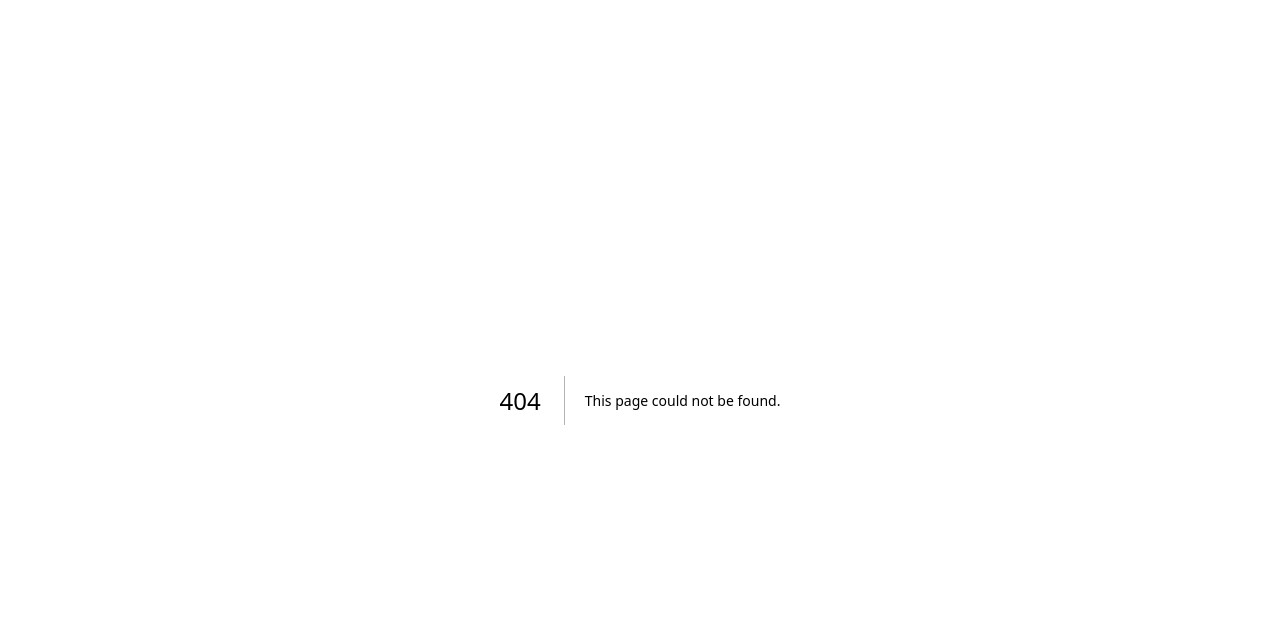
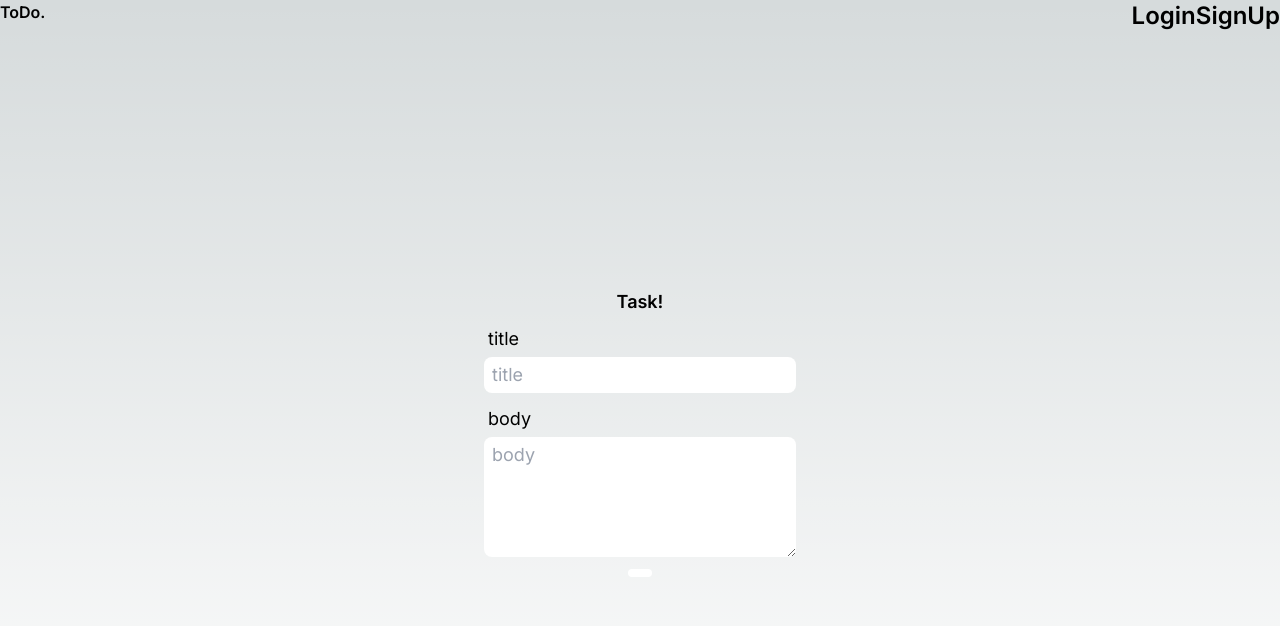
Before and after one commit to yashdarbar/PlanPal, a Next.js app: page /addTask in a window 1280 px wide. Before the commit this address had no page. Shown: the top 626 px of the page. Built offline with nearby package versions, Linux system fonts and the light colour scheme.

Commit message:
error is resolved and done with the UI of add task

```diff
--- /dev/null
+++ b/Components/navbar.jsx
@@ -0,0 +1,25 @@
+import Link from "next/link";
+
+const Navbar = () => {
+    return (
+        <div className="min-h-full w-full">
+            <div>
+                <nav className="flex justify-between mx-4 my-2 font-semibold">
+                    <div className="text-3xl ml-10 my-3">
+                        <Link href={"/"}>ToDo.</Link>
+                    </div>
+                    <div className="flex my-3 mx-8 text-2xl">
+                        <div className="mx-3">
+                            <Link href={"/login"}>Login</Link>
+                        </div>
+                        <div className="mx-3">
+                            <Link href={"/signup"}>SignUp</Link>
+                        </div>
+                    </div>
+                </nav>
+            </div>
+        </div>
+    );
+}
+
+export default Navbar;
--- /dev/null
+++ b/app/addTask/page.jsx
@@ -0,0 +1,50 @@
+import React from "react";
+
+const addTask = () => {
+    return (
+        <div>
+            <div className="flex flex-col justify-center items-center min-h-screen text-lg ">
+                <h1 className="font-semibold">Task!</h1>
+                <hr />
+                <div className="flex flex-col w-1/4">
+                    <label htmlFor="title" className="pl-2 mt-2">
+                        title
+                    </label>
+                    <input
+                        className="rounded-lg p-1 pl-2 m-1"
+                        type="title"
+                        name="title"
+                        placeholder="title"
+                        // value={user.title}
+                        // onChange={(e) => {
+                        //     setUser({ ...user, title: e.target.value });
+                        // }}
+                    />
+                    <label htmlFor="body" className="pl-2 mt-2">
+                        body
+                    </label>
+                    <textarea
+                        rows={4}
+                        className="rounded-lg p-1 pl-2 m-1"
+                        type="body"
+                        name="body"
+                        placeholder="body"
+                        // value={user.body}
+                        // onChange={(e) => {
+                        //     setUser({ ...user, body: e.target.value });
+                        // }}
+                    />
+                </div>
+                <button
+                    type="submit"
+                    // onClick={onLogin}
+                    className="mt-2 px-3 py-1 bg-white rounded-lg text-black font-semibold"
+                >
+                    {/* {disabled ? "No Login" : "Login"} */}
+                </button>
+            </div>
+        </div>
+    );
+};
+
+export default addTask;
--- a/app/layout.tsx
+++ b/app/layout.tsx
@@ -1,6 +1,7 @@
 import type { Metadata } from "next";
 import { Inter } from "next/font/google";
 import "./globals.css";
+import Navbar from "@/Components/navbar";
 
 const inter = Inter({ subsets: ["latin"] });
 
@@ -16,7 +17,10 @@ export default function RootLayout({
 }>) {
     return (
         <html lang="en">
-      <body className={inter.className}>{children}</body>
+            <body className={inter.className}>
+                <Navbar />
+                <div>{children}</div>
+            </body>
         </html>
     );
 }
--- a/app/page.tsx
+++ b/app/page.tsx
@@ -1,113 +1,124 @@
 import Image from "next/image";
+import Home from "@/Components/Home"
 
-export default function Home() {
-  return (
-    <main className="flex min-h-screen flex-col items-center justify-between p-24">
-      <div className="z-10 max-w-5xl w-full items-center justify-between font-mono text-sm lg:flex">
-        <p className="fixed left-0 top-0 flex w-full justify-center border-b border-gray-300 bg-gradient-to-b from-zinc-200 pb-6 pt-8 backdrop-blur-2xl dark:border-neutral-800 dark:bg-zinc-800/30 dark:from-inherit lg:static lg:w-auto  lg:rounded-xl lg:border lg:bg-gray-200 lg:p-4 lg:dark:bg-zinc-800/30">
-          Get started by editing&nbsp;
-          <code className="font-mono font-bold">app/page.tsx</code>
-        </p>
-        <div className="fixed bottom-0 left-0 flex h-48 w-full items-end justify-center bg-gradient-to-t from-white via-white dark:from-black dark:via-black lg:static lg:h-auto lg:w-auto lg:bg-none">
-          <a
-            className="pointer-events-none flex place-items-center gap-2 p-8 lg:pointer-events-auto lg:p-0"
-            href="https://vercel.com?utm_source=create-next-app&utm_medium=appdir-template&utm_campaign=create-next-app"
-            target="_blank"
-            rel="noopener noreferrer"
-          >
-            By{" "}
-            <Image
-              src="/vercel.svg"
-              alt="Vercel Logo"
-              className="dark:invert"
-              width={100}
-              height={24}
-              priority
-            />
-          </a>
-        </div>
-      </div>
+export default function MainHome() {
+    return (
+        // <main className="flex min-h-screen flex-col items-center justify-between p-24">
+        //     <div className="z-10 max-w-5xl w-full items-center justify-between font-mono text-sm lg:flex">
+        //         <p className="fixed left-0 top-0 flex w-full justify-center border-b border-gray-300 bg-gradient-to-b from-zinc-200 pb-6 pt-8 backdrop-blur-2xl dark:border-neutral-800 dark:bg-zinc-800/30 dark:from-inherit lg:static lg:w-auto  lg:rounded-xl lg:border lg:bg-gray-200 lg:p-4 lg:dark:bg-zinc-800/30">
+        //             Get started by editing&nbsp;
+        //             <code className="font-mono font-bold">
+        //                 src/app/page.tsx
+        //             </code>
+        //         </p>
+        //         <div className="fixed bottom-0 left-0 flex h-48 w-full items-end justify-center bg-gradient-to-t from-white via-white dark:from-black dark:via-black lg:static lg:h-auto lg:w-auto lg:bg-none">
+        //             <a
+        //                 className="pointer-events-none flex place-items-center gap-2 p-8 lg:pointer-events-auto lg:p-0"
+        //                 href="https://vercel.com?utm_source=create-next-app&utm_medium=appdir-template&utm_campaign=create-next-app"
+        //                 target="_blank"
+        //                 rel="noopener noreferrer"
+        //             >
+        //                 By{" "}
+        //                 <Image
+        //                     src="/vercel.svg"
+        //                     alt="Vercel Logo"
+        //                     className="dark:invert"
+        //                     width={100}
+        //                     height={24}
+        //                     priority
+        //                 />
+        //             </a>
+        //         </div>
+        //     </div>
 
-      <div className="relative flex place-items-center before:absolute before:h-[300px] before:w-full sm:before:w-[480px] before:-translate-x-1/2 before:rounded-full before:bg-gradient-radial before:from-white before:to-transparent before:blur-2xl before:content-[''] after:absolute after:-z-20 after:h-[180px] after:w-full sm:after:w-[240px] after:translate-x-1/3 after:bg-gradient-conic after:from-sky-200 after:via-blue-200 after:blur-2xl after:content-[''] before:dark:bg-gradient-to-br before:dark:from-transparent before:dark:to-blue-700 before:dark:opacity-10 after:dark:from-sky-900 after:dark:via-[#0141ff] after:dark:opacity-40 before:lg:h-[360px] z-[-1]">
-        <Image
-          className="relative dark:drop-shadow-[0_0_0.3rem_#ffffff70] dark:invert"
-          src="/next.svg"
-          alt="Next.js Logo"
-          width={180}
-          height={37}
-          priority
-        />
-      </div>
+        //     <div className="relative flex place-items-center before:absolute before:h-[300px] before:w-full sm:before:w-[480px] before:-translate-x-1/2 before:rounded-full before:bg-gradient-radial before:from-white before:to-transparent before:blur-2xl before:content-[''] after:absolute after:-z-20 after:h-[180px] after:w-full sm:after:w-[240px] after:translate-x-1/3 after:bg-gradient-conic after:from-sky-200 after:via-blue-200 after:blur-2xl after:content-[''] before:dark:bg-gradient-to-br before:dark:from-transparent before:dark:to-blue-700 before:dark:opacity-10 after:dark:from-sky-900 after:dark:via-[#0141ff] after:dark:opacity-40 before:lg:h-[360px] z-[-1]">
+        //         <Image
+        //             className="relative dark:drop-shadow-[0_0_0.3rem_#ffffff70] dark:invert"
+        //             src="/next.svg"
+        //             alt="Next.js Logo"
+        //             width={180}
+        //             height={37}
+        //             priority
+        //         />
+        //     </div>
 
-      <div className="mb-32 grid text-center lg:max-w-5xl lg:w-full lg:mb-0 lg:grid-cols-4 lg:text-left">
-        <a
-          href="https://nextjs.org/docs?utm_source=create-next-app&utm_medium=appdir-template&utm_campaign=create-next-app"
-          className="group rounded-lg border border-transparent px-5 py-4 transition-colors hover:border-gray-300 hover:bg-gray-100 hover:dark:border-neutral-700 hover:dark:bg-neutral-800/30"
-          target="_blank"
-          rel="noopener noreferrer"
-        >
-          <h2 className={`mb-3 text-2xl font-semibold`}>
-            Docs{" "}
-            <span className="inline-block transition-transform group-hover:translate-x-1 motion-reduce:transform-none">
-              -&gt;
-            </span>
-          </h2>
-          <p className={`m-0 max-w-[30ch] text-sm opacity-50`}>
-            Find in-depth information about Next.js features and API.
-          </p>
-        </a>
+        //     <div className="mb-32 grid text-center lg:max-w-5xl lg:w-full lg:mb-0 lg:grid-cols-4 lg:text-left">
+        //         <a
+        //             href="https://nextjs.org/docs?utm_source=create-next-app&utm_medium=appdir-template&utm_campaign=create-next-app"
+        //             className="group rounded-lg border border-transparent px-5 py-4 transition-colors hover:border-gray-300 hover:bg-gray-100 hover:dark:border-neutral-700 hover:dark:bg-neutral-800/30"
+        //             target="_blank"
+        //             rel="noopener noreferrer"
+        //         >
+        //             <h2 className={`mb-3 text-2xl font-semibold`}>
+        //                 Docs{" "}
+        //                 <span className="inline-block transition-transform group-hover:translate-x-1 motion-reduce:transform-none">
+        //                     -&gt;
+        //                 </span>
+        //             </h2>
+        //             <p className={`m-0 max-w-[30ch] text-sm opacity-50`}>
+        //                 Find in-depth information about Next.js features and
+        //                 API.
+        //             </p>
+        //         </a>
 
-        <a
-          href="https://nextjs.org/learn?utm_source=create-next-app&utm_medium=appdir-template-tw&utm_campaign=create-next-app"
-          className="group rounded-lg border border-transparent px-5 py-4 transition-colors hover:border-gray-300 hover:bg-gray-100 hover:dark:border-neutral-700 hover:dark:bg-neutral-800/30"
-          target="_blank"
-          rel="noopener noreferrer"
-        >
-          <h2 className={`mb-3 text-2xl font-semibold`}>
-            Learn{" "}
-            <span className="inline-block transition-transform group-hover:translate-x-1 motion-reduce:transform-none">
-              -&gt;
-            </span>
-          </h2>
-          <p className={`m-0 max-w-[30ch] text-sm opacity-50`}>
-            Learn about Next.js in an interactive course with&nbsp;quizzes!
-          </p>
-        </a>
+        //         <a
+        //             href="https://nextjs.org/learn?utm_source=create-next-app&utm_medium=appdir-template-tw&utm_campaign=create-next-app"
+        //             className="group rounded-lg border border-transparent px-5 py-4 transition-colors hover:border-gray-300 hover:bg-gray-100 hover:dark:border-neutral-700 hover:dark:bg-neutral-800/30"
+        //             target="_blank"
+        //             rel="noopener noreferrer"
+        //         >
+        //             <h2 className={`mb-3 text-2xl font-semibold`}>
+        //                 Learn{" "}
+        //                 <span className="inline-block transition-transform group-hover:translate-x-1 motion-reduce:transform-none">
+        //                     -&gt;
+        //                 </span>
+        //             </h2>
+        //             <p className={`m-0 max-w-[30ch] text-sm opacity-50`}>
+        //                 Learn about Next.js in an interactive course
+        //                 with&nbsp;quizzes!
+        //             </p>
+        //         </a>
 
-        <a
-          href="https://vercel.com/templates?framework=next.js&utm_source=create-next-app&utm_medium=appdir-template&utm_campaign=create-next-app"
-          className="group rounded-lg border border-transparent px-5 py-4 transition-colors hover:border-gray-300 hover:bg-gray-100 hover:dark:border-neutral-700 hover:dark:bg-neutral-800/30"
-          target="_blank"
-          rel="noopener noreferrer"
-        >
-          <h2 className={`mb-3 text-2xl font-semibold`}>
-            Templates{" "}
-            <span className="inline-block transition-transform group-hover:translate-x-1 motion-reduce:transform-none">
-              -&gt;
-            </span>
-          </h2>
-          <p className={`m-0 max-w-[30ch] text-sm opacity-50`}>
-            Explore starter templates for Next.js.
-          </p>
-        </a>
+        //         <a
+        //             href="https://vercel.com/templates?framework=next.js&utm_source=create-next-app&utm_medium=appdir-template&utm_campaign=create-next-app"
+        //             className="group rounded-lg border border-transparent px-5 py-4 transition-colors hover:border-gray-300 hover:bg-gray-100 hover:dark:border-neutral-700 hover:dark:bg-neutral-800/30"
+        //             target="_blank"
+        //             rel="noopener noreferrer"
+        //         >
+        //             <h2 className={`mb-3 text-2xl font-semibold`}>
+        //                 Templates{" "}
+        //                 <span className="inline-block transition-transform group-hover:translate-x-1 motion-reduce:transform-none">
+        //                     -&gt;
+        //                 </span>
+        //             </h2>
+        //             <p className={`m-0 max-w-[30ch] text-sm opacity-50`}>
+        //                 Explore starter templates for Next.js.
+        //             </p>
+        //         </a>
 
-        <a
-          href="https://vercel.com/new?utm_source=create-next-app&utm_medium=appdir-template&utm_campaign=create-next-app"
-          className="group rounded-lg border border-transparent px-5 py-4 transition-colors hover:border-gray-300 hover:bg-gray-100 hover:dark:border-neutral-700 hover:dark:bg-neutral-800/30"
-          target="_blank"
-          rel="noopener noreferrer"
-        >
-          <h2 className={`mb-3 text-2xl font-semibold`}>
-            Deploy{" "}
-            <span className="inline-block transition-transform group-hover:translate-x-1 motion-reduce:transform-none">
-              -&gt;
-            </span>
-          </h2>
-          <p className={`m-0 max-w-[30ch] text-sm opacity-50 text-balance`}>
-            Instantly deploy your Next.js site to a shareable URL with Vercel.
-          </p>
-        </a>
-      </div>
-    </main>
-  );
+        //         <a
+        //             href="https://vercel.com/new?utm_source=create-next-app&utm_medium=appdir-template&utm_campaign=create-next-app"
+        //             className="group rounded-lg border border-transparent px-5 py-4 transition-colors hover:border-gray-300 hover:bg-gray-100 hover:dark:border-neutral-700 hover:dark:bg-neutral-800/30"
+        //             target="_blank"
+        //             rel="noopener noreferrer"
+        //         >
+        //             <h2 className={`mb-3 text-2xl font-semibold`}>
+        //                 Deploy{" "}
+        //                 <span className="inline-block transition-transform group-hover:translate-x-1 motion-reduce:transform-none">
+        //                     -&gt;
+        //                 </span>
+        //             </h2>
+        //             <p
+        //                 className={`m-0 max-w-[30ch] text-sm opacity-50 text-balance`}
+        //             >
+        //                 Instantly deploy your Next.js site to a shareable URL
+        //                 with Vercel.
+        //             </p>
+        //         </a>
+        //     </div>
+        // </main>
+        <>
+            <Home/>
+        </>
+    );
 }
--- a/tsconfig.json
+++ b/tsconfig.json
@@ -21,6 +21,6 @@
       "@/*": ["./*"]
     }
   },
-  "include": ["next-env.d.ts", "**/*.ts", "**/*.tsx", ".next/types/**/*.ts", "app/signup/page.jsx"],
+  "include": ["next-env.d.ts", "**/*.ts", "**/*.tsx", ".next/types/**/*.ts", "app/signup/page.jsx", "Components/navbar.jsx"],
   "exclude": ["node_modules"]
 }
```
Also changed, not shown: Components/home.jsx (added, +15 -0 lines), models/taskModels.js (added, +14 -0 lines). Lines whose indentation alone changed are shown as unchanged.
